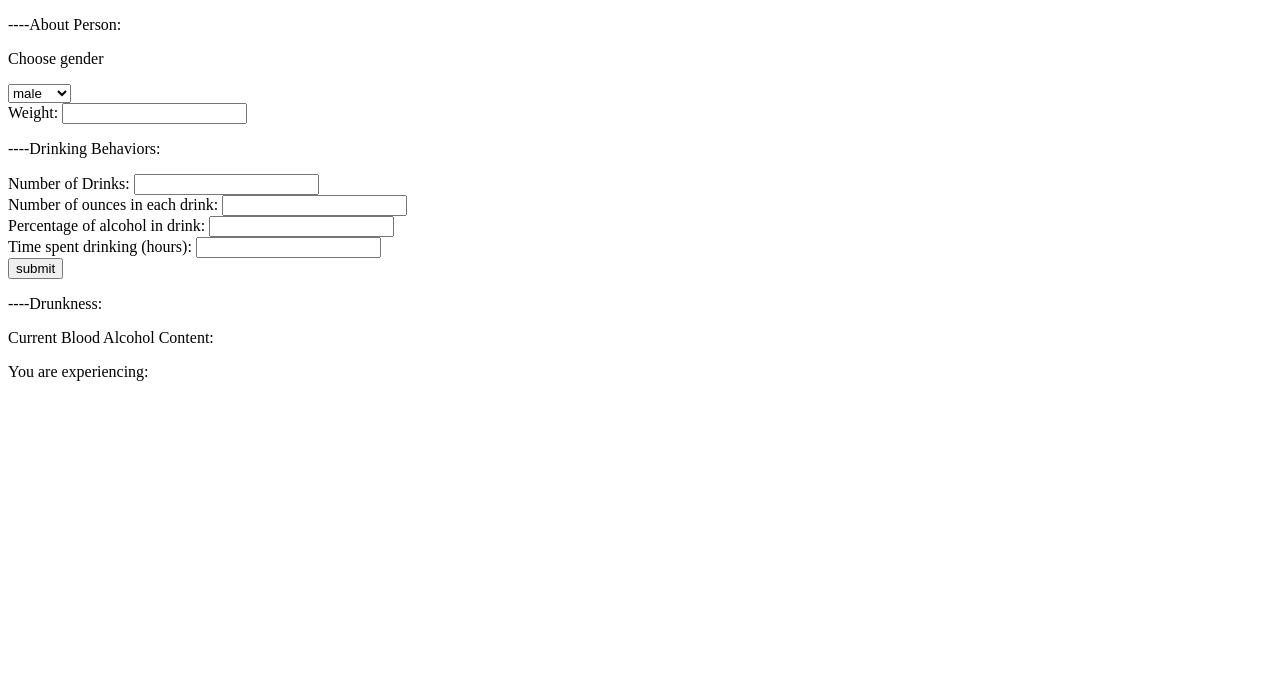
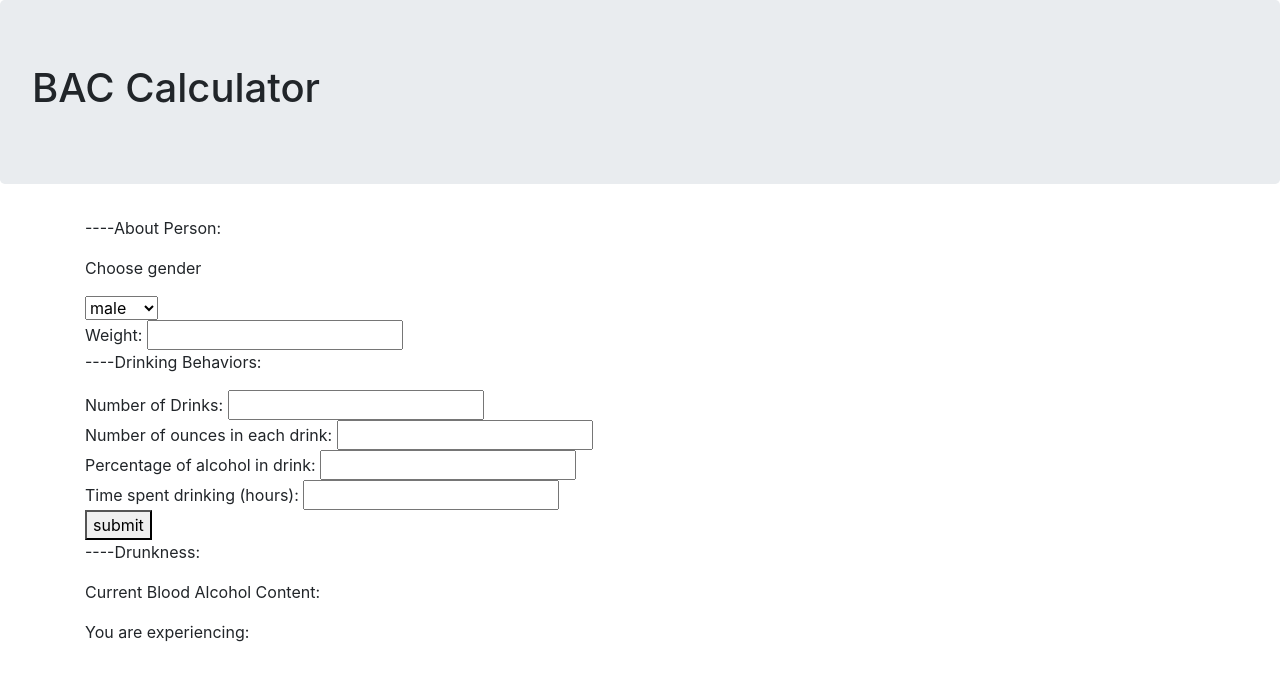
Before and after one commit to arinorberg/474FinalProject, a plain HTML site: page index.html in a window 1280 px wide. Drawn offline with nearby package versions, Linux system fonts and the light colour scheme.

Commit message:
added some basic bootstrap but about to sleep

```diff
--- a/index.html
+++ b/index.html
@@ -1,12 +1,19 @@
 <!DOCTYPE html>
-   <head>
+<head>
     <meta charset="UTF-8">
     <title>Assignment 3</title>
     <link rel="stylesheet" type="text/css" href="./css/style.css"></link>
-
+    <link rel="stylesheet" href="https://maxcdn.bootstrapcdn.com/bootstrap/4.0.0/css/bootstrap.min.css" integrity="sha384-Gn5384xqQ1aoWXA+058RXPxPg6fy4IWvTNh0E263XmFcJlSAwiGgFAW/dAiS6JXm" crossorigin="anonymous">
+    <script src="https://code.jquery.com/jquery-3.2.1.slim.min.js" integrity="sha384-KJ3o2DKtIkvYIK3UENzmM7KCkRr/rE9/Qpg6aAZGJwFDMVNA/GpGFF93hXpG5KkN" crossorigin="anonymous"></script>
+    <script src="https://cdnjs.cloudflare.com/ajax/libs/popper.js/1.12.9/umd/popper.min.js" integrity="sha384-ApNbgh9B+Y1QKtv3Rn7W3mgPxhU9K/ScQsAP7hUibX39j7fakFPskvXusvfa0b4Q" crossorigin="anonymous"></script>
+    <script src="https://maxcdn.bootstrapcdn.com/bootstrap/4.0.0/js/bootstrap.min.js" integrity="sha384-JZR6Spejh4U02d8jOt6vLEHfe/JQGiRRSQQxSfFWpi1MquVdAyjUar5+76PVCmYl" crossorigin="anonymous"></script>
 </head>
 <body>
-  <div class="box">
+
+    <div class="jumbotron">
+        <h1>BAC Calculator</h1>
+    </div>
+    <div class="container">
 
     <p>----About Person: </p>
       <div class="dropdown">
```
